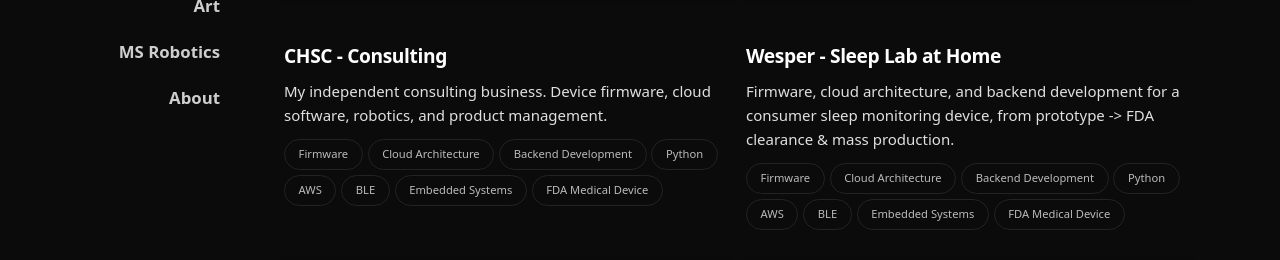
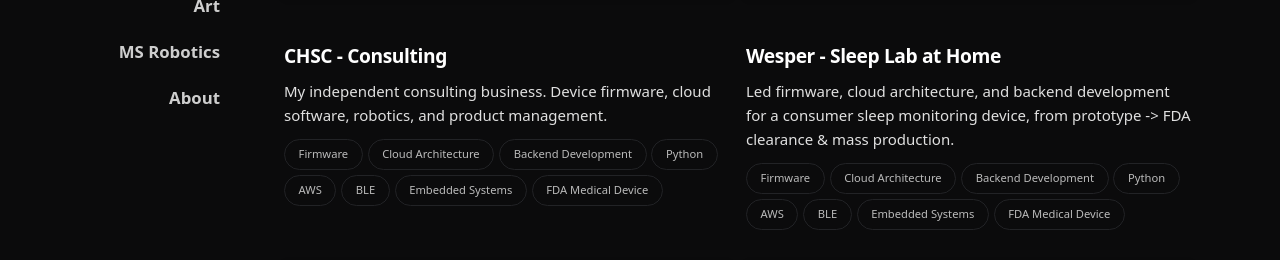
Before and after one commit to cwoodhayes/cwoodhayes.github.io, a Jekyll site: the page built from pages/index.md, in a window 1280 px wide and 900 px high, scrolled down 3421 px, cut to the strip 179-439 px from the top of the window. Built offline with Jekyll 4.4.1, drawn with Linux system fonts in a browser that asks for light colours; some of the changed text lies outside the part shown.

Commit message:
emphasized leadership

```diff
--- a/_projects/Wesper.md
+++ b/_projects/Wesper.md
@@ -3,7 +3,7 @@
 tools: [Firmware, Cloud Architecture, Backend Development, Python, AWS, BLE, Embedded Systems, FDA Medical Device]
 category: professional
 image: /assets/wesper/IMG_6207.jpeg
-description: Firmware, cloud architecture, and backend development for a consumer sleep monitoring device, from prototype -> FDA clearance & mass production.
+description: Led firmware, cloud architecture, and backend development for a consumer sleep monitoring device, from prototype -> FDA clearance & mass production.
 permalink: /projects/wesper/
 date: 2022-01-01
 ---
```
Also changed, not shown: _projects/Traveler IV.md (+1 -1 lines).
